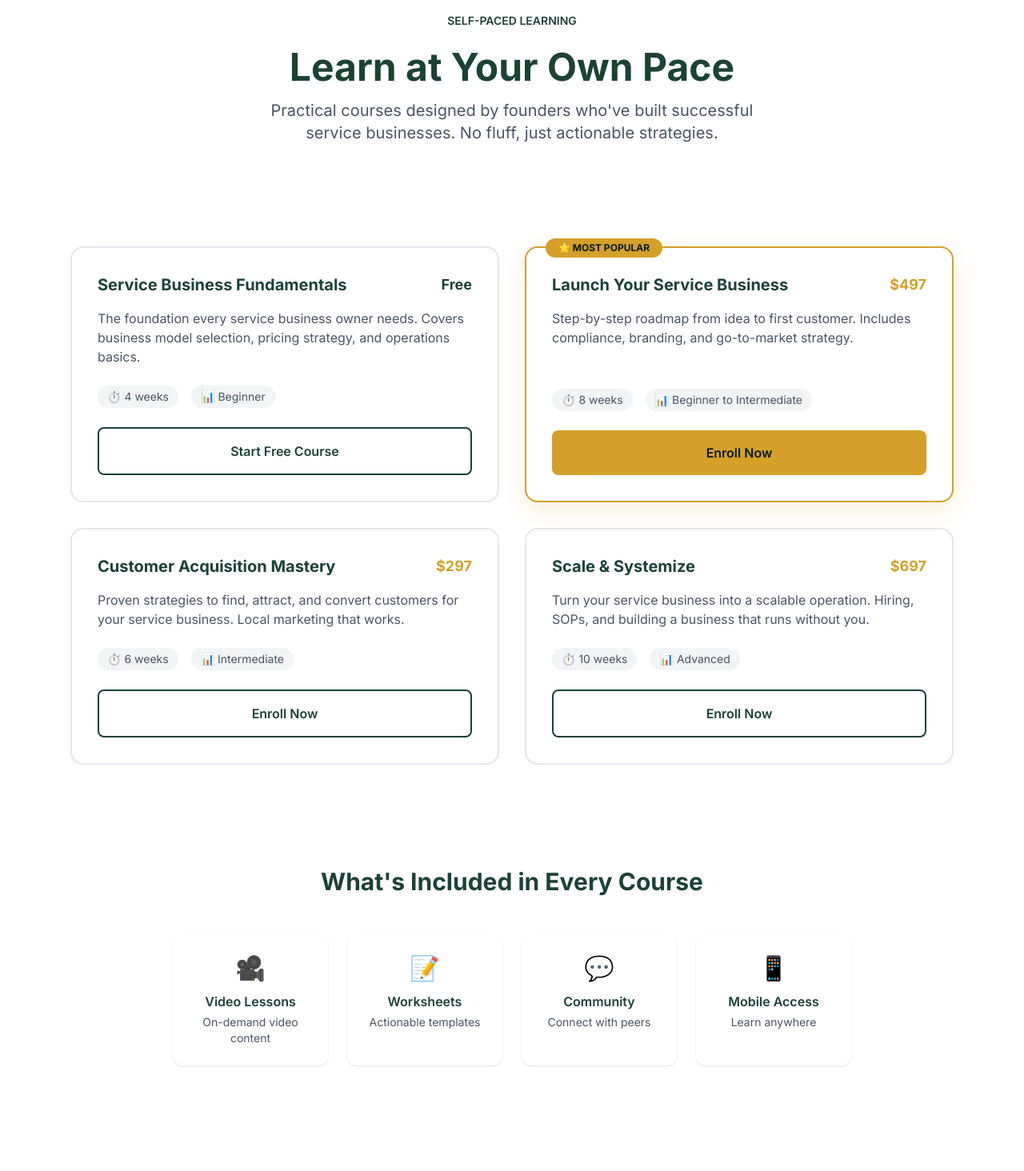
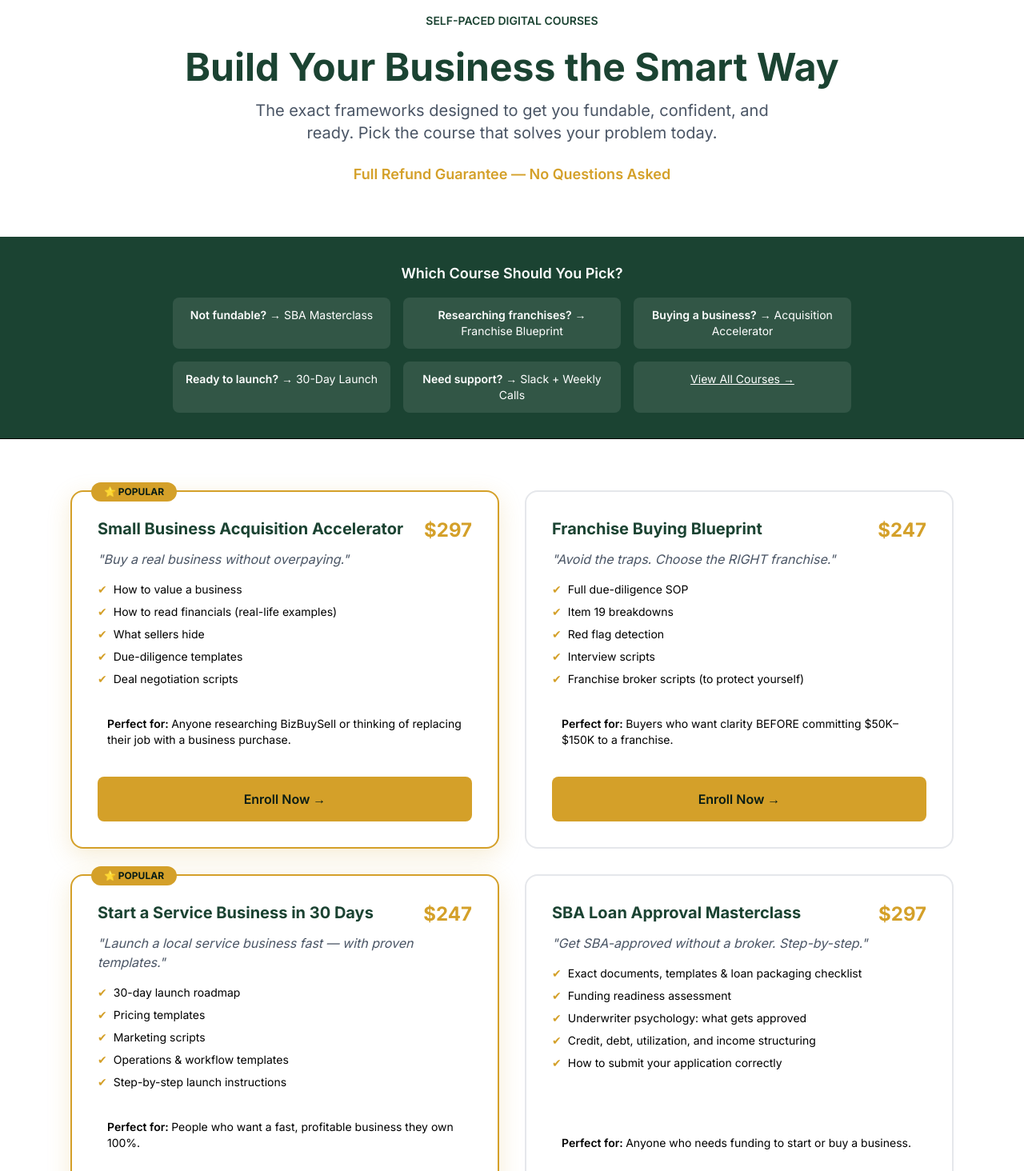
Before and after one commit to clientsuccessteam-collab/azgari-org, a Next.js app: page /courses in a window 1280 px wide. Shown: the part 120-1584 px from the top of the page at 80% size. Built offline with nearby package versions, Linux system fonts and the light colour scheme.

Commit message:
Rebuild courses page with actual GHL courses + links config

```diff
--- a/src/app/courses/page.tsx
+++ b/src/app/courses/page.tsx
@@ -6,44 +6,82 @@ import { GHL_LINKS } from "@/lib/links";
 
 export const metadata: Metadata = {
   title: "Courses | Azgari Foundation",
-  description: "Self-paced courses to help you start, grow, and scale your service business. Learn from founders who've done it.",
+  description: "Self-paced digital courses to help you buy, launch, or fund your service business. Learn from founders who've done it.",
 };
 
 const courses = [
   {
-    title: "Service Business Fundamentals",
-    description: "The foundation every service business owner needs. Covers business model selection, pricing strategy, and operations basics.",
-    duration: "4 weeks",
-    level: "Beginner",
-    price: "Free",
-    href: GHL_LINKS.leadMagnets.checklist,
+    title: "Small Business Acquisition Accelerator",
+    tagline: "Buy a real business without overpaying.",
+    price: "$297",
+    href: GHL_LINKS.courses.acquisitionAccelerator,
+    features: [
+      "How to value a business",
+      "How to read financials (real-life examples)",
+      "What sellers hide",
+      "Due-diligence templates",
+      "Deal negotiation scripts",
+    ],
+    perfectFor: "Anyone researching BizBuySell or thinking of replacing their job with a business purchase.",
+    featured: true,
+  },
+  {
+    title: "Franchise Buying Blueprint",
+    tagline: "Avoid the traps. Choose the RIGHT franchise.",
+    price: "$247",
+    href: GHL_LINKS.courses.franchiseBlueprint,
+    features: [
+      "Full due-diligence SOP",
+      "Item 19 breakdowns",
+      "Red flag detection",
+      "Interview scripts",
+      "Franchise broker scripts (to protect yourself)",
+    ],
+    perfectFor: "Buyers who want clarity BEFORE committing $50K–$150K to a franchise.",
     featured: false,
   },
   {
-    title: "Launch Your Service Business",
-    description: "Step-by-step roadmap from idea to first customer. Includes compliance, branding, and go-to-market strategy.",
-    duration: "8 weeks",
-    level: "Beginner to Intermediate",
-    price: "$497",
-    href: GHL_LINKS.programs.foundation,
+    title: "Start a Service Business in 30 Days",
+    tagline: "Launch a local service business fast — with proven templates.",
+    price: "$247",
+    href: GHL_LINKS.courses.thirtyDayLaunch,
+    features: [
+      "30-day launch roadmap",
+      "Pricing templates",
+      "Marketing scripts",
+      "Operations & workflow templates",
+      "Step-by-step launch instructions",
+    ],
+    perfectFor: "People who want a fast, profitable business they own 100%.",
     featured: true,
   },
   {
-    title: "Customer Acquisition Mastery",
-    description: "Proven strategies to find, attract, and convert customers for your service business. Local marketing that works.",
-    duration: "6 weeks",
-    level: "Intermediate",
+    title: "SBA Loan Approval Masterclass",
+    tagline: "Get SBA-approved without a broker. Step-by-step.",
     price: "$297",
-    href: GHL_LINKS.products.tools,
+    href: GHL_LINKS.courses.sbaLoanMasterclass,
+    features: [
+      "Exact documents, templates & loan packaging checklist",
+      "Funding readiness assessment",
+      "Underwriter psychology: what gets approved",
+      "Credit, debt, utilization, and income structuring",
+      "How to submit your application correctly",
+    ],
+    perfectFor: "Anyone who needs funding to start or buy a business.",
     featured: false,
   },
   {
-    title: "Scale & Systemize",
-    description: "Turn your service business into a scalable operation. Hiring, SOPs, and building a business that runs without you.",
-    duration: "10 weeks",
-    level: "Advanced",
-    price: "$697",
-    href: GHL_LINKS.programs.scale,
+    title: "Unlimited Slack Access + Weekly Live Calls",
+    tagline: "Get daily support. Get answers. Get unstuck.",
+    price: "$67",
+    href: GHL_LINKS.courses.slackCommunity,
+    features: [
+      "Unlimited Slack support",
+      "Weekly Coffee & Chat live Q&A",
+      "Fireside Chats",
+      "Daily help with any digital course",
+    ],
+    perfectFor: "Anyone who wants personal support with any of our digital programs.",
     featured: false,
   },
 ];
@@ -63,21 +101,53 @@ export default function CoursesPage() {
               className="inline-block px-4 py-2 rounded-full text-sm font-semibold mb-4"
               style={{ backgroundColor: 'var(--color-accent-light)', color: 'var(--color-primary)' }}
             >
-              SELF-PACED LEARNING
+              SELF-PACED DIGITAL COURSES
             </span>
             <h1 className="text-4xl md:text-5xl font-bold mb-4" style={{ color: 'var(--color-primary)' }}>
-              Learn at Your Own Pace
+              Build Your Business the Smart Way
             </h1>
-            <p className="text-xl text-gray-600 max-w-2xl mx-auto">
-              Practical courses designed by founders who&apos;ve built successful service businesses. No fluff, just actionable strategies.
+            <p className="text-xl text-gray-600 max-w-2xl mx-auto mb-6">
+              The exact frameworks designed to get you fundable, confident, and ready. Pick the course that solves your problem today.
             </p>
+            <p className="text-lg font-semibold" style={{ color: 'var(--color-accent)' }}>
+              Full Refund Guarantee — No Questions Asked
+            </p>
+          </div>
+        </section>
+
+        {/* Quick Recommendation */}
+        <section className="py-8 border-b" style={{ backgroundColor: 'var(--color-primary)' }}>
+          <div className="max-w-4xl mx-auto px-6 text-white text-center">
+            <h2 className="text-lg font-semibold mb-4">Which Course Should You Pick?</h2>
+            <div className="grid sm:grid-cols-2 lg:grid-cols-3 gap-4 text-sm">
+              <div className="bg-white/10 rounded-lg p-3">
+                <span className="font-semibold">Not fundable?</span> → SBA Masterclass
+              </div>
+              <div className="bg-white/10 rounded-lg p-3">
+                <span className="font-semibold">Researching franchises?</span> → Franchise Blueprint
+              </div>
+              <div className="bg-white/10 rounded-lg p-3">
+                <span className="font-semibold">Buying a business?</span> → Acquisition Accelerator
+              </div>
+              <div className="bg-white/10 rounded-lg p-3">
+                <span className="font-semibold">Ready to launch?</span> → 30-Day Launch
+              </div>
+              <div className="bg-white/10 rounded-lg p-3">
+                <span className="font-semibold">Need support?</span> → Slack + Weekly Calls
+              </div>
+              <div className="bg-white/10 rounded-lg p-3">
+                <Link href={GHL_LINKS.courses.allCourses} className="underline hover:text-amber-400">
+                  View All Courses →
+                </Link>
+              </div>
+            </div>
           </div>
         </section>
 
         {/* Course Grid */}
         <section className="py-16">
           <div className="max-w-6xl mx-auto px-6">
-            <div className="grid md:grid-cols-2 gap-8">
+            <div className="grid lg:grid-cols-2 gap-8">
               {courses.map((course) => (
                 <div
                   key={course.title}
@@ -92,40 +162,48 @@ export default function CoursesPage() {
                       className="absolute -top-3 left-6 text-xs font-bold px-4 py-1 rounded-full"
                       style={{ backgroundColor: 'var(--color-accent)', color: 'var(--color-primary-dark)' }}
                     >
-                      ⭐ MOST POPULAR
+                      ⭐ POPULAR
                     </span>
                   )}
 
-                  <div className="flex justify-between items-start mb-4">
-                    <h3 className="text-xl font-bold" style={{ color: 'var(--color-primary)' }}>
+                  <div className="flex justify-between items-start mb-2">
+                    <h3 className="text-xl font-bold pr-4" style={{ color: 'var(--color-primary)' }}>
                       {course.title}
                     </h3>
                     <span
-                      className="text-lg font-bold whitespace-nowrap ml-4"
-                      style={{ color: course.price === "Free" ? 'var(--color-primary)' : 'var(--color-accent)' }}
+                      className="text-2xl font-bold whitespace-nowrap"
+                      style={{ color: 'var(--color-accent)' }}
                     >
                       {course.price}
                     </span>
                   </div>
 
-                  <p className="text-gray-600 mb-6 flex-grow">
-                    {course.description}
+                  <p className="text-gray-600 italic mb-4">
+                    &quot;{course.tagline}&quot;
                   </p>
 
-                  <div className="flex gap-4 mb-6 text-sm">
-                    <span className="px-3 py-1 rounded-full bg-gray-100 text-gray-600">
-                      ⏱️ {course.duration}
-                    </span>
-                    <span className="px-3 py-1 rounded-full bg-gray-100 text-gray-600">
-                      📊 {course.level}
-                    </span>
+                  <ul className="space-y-2 mb-6 flex-grow">
+                    {course.features.map((feature, i) => (
+                      <li key={i} className="flex gap-2 text-sm">
+                        <span style={{ color: 'var(--color-accent)' }}>✔</span>
+                        <span>{feature}</span>
+                      </li>
+                    ))}
+                  </ul>
+
+                  <div
+                    className="text-sm p-3 rounded-lg mb-6"
+                    style={{ backgroundColor: 'var(--color-cream)' }}
+                  >
+                    <span className="font-semibold">Perfect for: </span>
+                    {course.perfectFor}
                   </div>
 
                   <Link
                     href={course.href}
-                    className={`btn w-full ${course.featured ? 'btn-primary' : 'btn-secondary'}`}
+                    className="btn btn-primary w-full text-center"
                   >
-                    {course.price === "Free" ? "Start Free Course" : "Enroll Now"}
+                    Enroll Now →
                   </Link>
                 </div>
               ))}
@@ -133,27 +211,18 @@ export default function CoursesPage() {
           </div>
         </section>
 
-        {/* What You Get */}
-        <section className="py-16" style={{ backgroundColor: 'var(--color-cream)' }}>
-          <div className="max-w-4xl mx-auto px-6">
-            <h2 className="text-2xl md:text-3xl font-bold text-center mb-12" style={{ color: 'var(--color-primary)' }}>
-              What&apos;s Included in Every Course
+        {/* Guarantee */}
+        <section className="py-16" style={{ backgroundColor: 'var(--color-primary)' }}>
+          <div className="max-w-3xl mx-auto px-6 text-center text-white">
+            <h2 className="text-2xl md:text-3xl font-bold mb-4">
+              FULL REFUND GUARANTEE
             </h2>
-
-            <div className="grid sm:grid-cols-2 lg:grid-cols-4 gap-6">
-              {[
-                { icon: "🎥", title: "Video Lessons", desc: "On-demand video content" },
-                { icon: "📝", title: "Worksheets", desc: "Actionable templates" },
-                { icon: "💬", title: "Community", desc: "Connect with peers" },
-                { icon: "📱", title: "Mobile Access", desc: "Learn anywhere" },
-              ].map((item) => (
-                <div key={item.title} className="bg-white rounded-xl p-6 text-center shadow-sm">
-                  <span className="text-3xl mb-3 block">{item.icon}</span>
-                  <h3 className="font-semibold mb-1" style={{ color: 'var(--color-primary)' }}>{item.title}</h3>
-                  <p className="text-gray-600 text-sm">{item.desc}</p>
-                </div>
-              ))}
-            </div>
+            <p className="text-lg opacity-90 mb-4">
+              If you follow the courses and learn absolutely nothing new that moves you forward in your entrepreneurial journey... No Questions Asked Money Back Guarantee.
+            </p>
+            <p className="opacity-80">
+              You have no excuse to not take a bet on yourself and build that business and move forward towards the life and freedom you deserve.
+            </p>
           </div>
         </section>
 
@@ -161,7 +230,7 @@ export default function CoursesPage() {
         <section className="py-16">
           <div className="max-w-4xl mx-auto px-6 text-center">
             <h2 className="text-2xl md:text-3xl font-bold mb-4" style={{ color: 'var(--color-primary)' }}>
-              Not Sure Which Course Is Right for You?
+              Not Sure Where to Start?
             </h2>
             <p className="text-gray-600 mb-8 max-w-xl mx-auto">
               Book a free call with our team. We&apos;ll help you find the best path based on your goals, experience, and budget.
@@ -170,8 +239,8 @@ export default function CoursesPage() {
               <Link href={GHL_LINKS.forms.bookCall} className="btn btn-primary">
                 Book a Free Call
               </Link>
-              <Link href="/services" className="btn btn-secondary">
-                View Full Programs
+              <Link href={GHL_LINKS.courses.allCourses} className="btn btn-secondary">
+                View All Courses on GHL
               </Link>
             </div>
           </div>
--- a/src/lib/links.ts
+++ b/src/lib/links.ts
@@ -32,6 +32,16 @@ export const GHL_LINKS = {
     cashFlowKit: "https://go.azgari.org/tools",
     localMarketing: "https://go.azgari.org/tools",
     completeVault: "https://go.azgari.org/tools",
+  },
+
+  // Courses (GHL)
+  courses: {
+    allCourses: "https://go.azgari.org/digitalcoursespage",
+    acquisitionAccelerator: "https://uo7nasucjhbw16u2ktuq.app.clientclub.net/courses/offers/6b70d7f7-e171-4ad1-b70c-021e11a1df9c",
+    franchiseBlueprint: "https://uo7nasucjhbw16u2ktuq.app.clientclub.net/courses/offers/c1f6c6e1-e8e2-408e-a774-30e0ac14fe7e",
+    thirtyDayLaunch: "https://uo7nasucjhbw16u2ktuq.app.clientclub.net/courses/offers/faacdaaf-324b-40e7-9afe-960f742cfb20",
+    sbaLoanMasterclass: "https://uo7nasucjhbw16u2ktuq.app.clientclub.net/courses/offers/c15f4e9a-78cc-452b-96d6-08319f84ff99",
+    slackCommunity: "https://uo7nasucjhbw16u2ktuq.app.clientclub.net/courses/offers/90ec07f8-f6e9-4360-9a92-04c941af86e7",
   },
 
   // Forms
```
